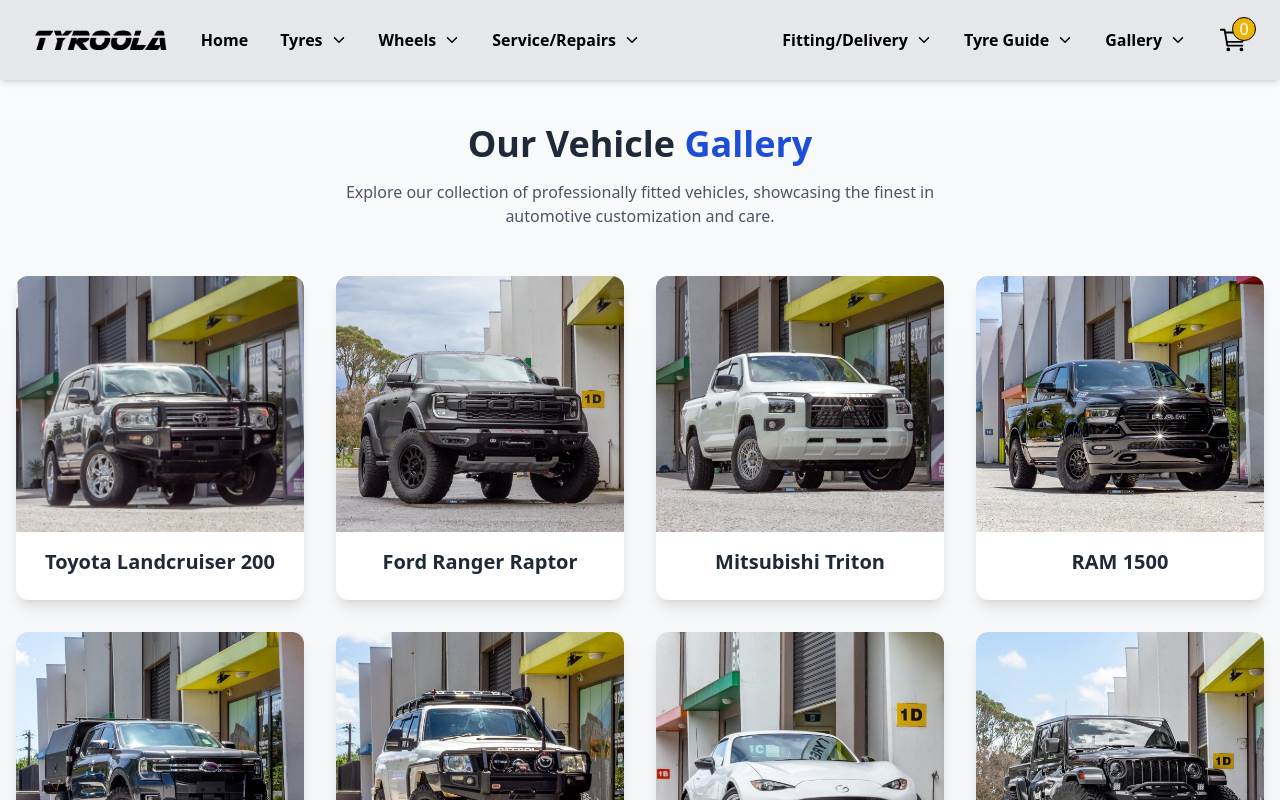
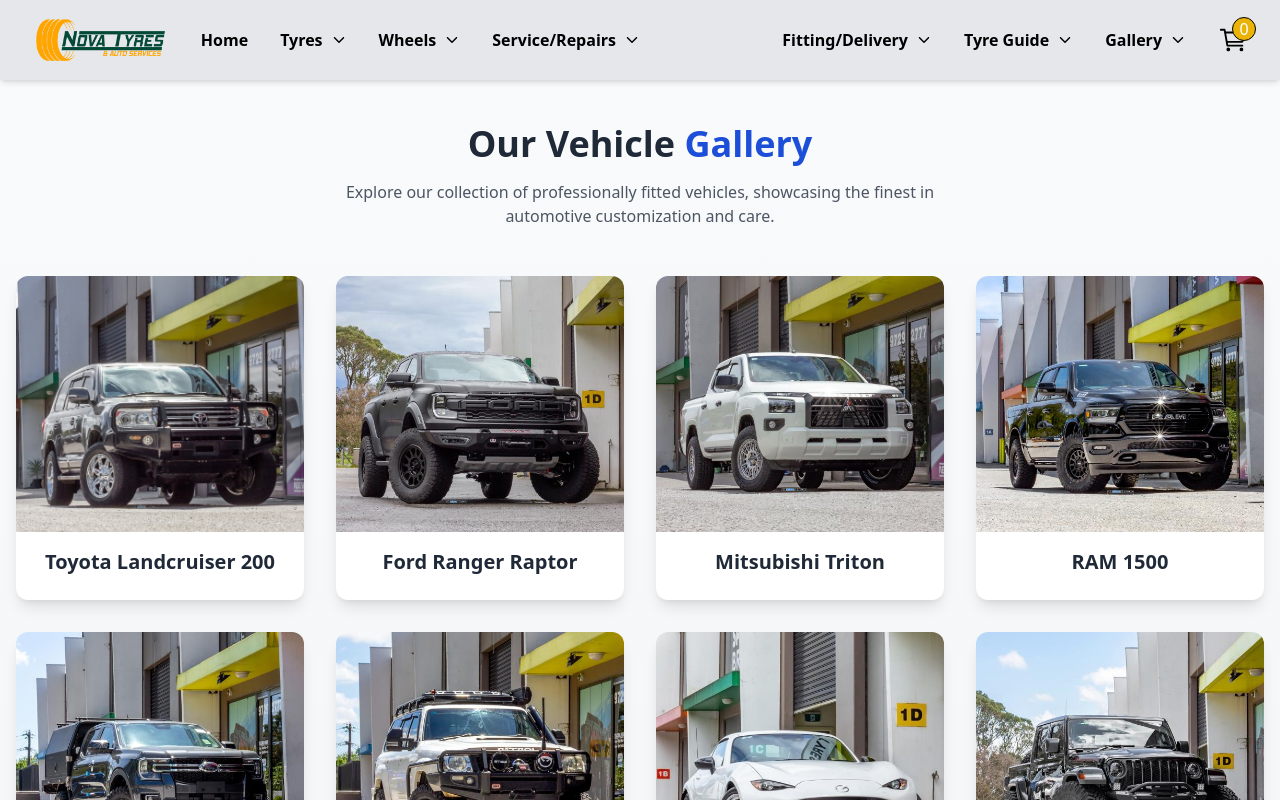
Before and after one commit to Ajay-Bankar/nova-tyres, a React (Vite) app: page /gallery in a window 1280 px wide. Shown: the top 800 px of the page. Built offline with nearby package versions, Linux system fonts and the light colour scheme.

Commit message:
logo change tyroola to nova tyre

```diff
--- a/src/components/Header.jsx
+++ b/src/components/Header.jsx
@@ -46,8 +46,8 @@
           <div className='w-full flex justify-center'>
             <img
               className='w-[150px] object-cover'
-              src="../images/Tyroola_logo.png"
-              alt="Tyroola Logo"
+              src="../images/nova-new.png"
+              alt="Nova Logo"
             />
           </div>
 
@@ -71,7 +71,7 @@
                 <div className='flex justify-between bg-gray-200 items-center p-4 border-b'>
                   <img
                     className='w-[120px] h-[32px] object-cover'
-                    src="../images/Tyroola_logo.png"
+                    src="../images/nova-new.png"
                     alt="Nova Logo"
                   />
                   <button onClick={() => setIsSidebarOpen(false)}>
@@ -103,7 +103,7 @@
               <Link to='/'>
                 <img
                   className='object-cover'
-                  src="../images/Tyroola_logo.png"
+                  src="../images/nova-new.png"
                   alt="Nova Logo"
                 />
               </Link>
```
Also changed, not shown: public/images/nova-new.png (added).
